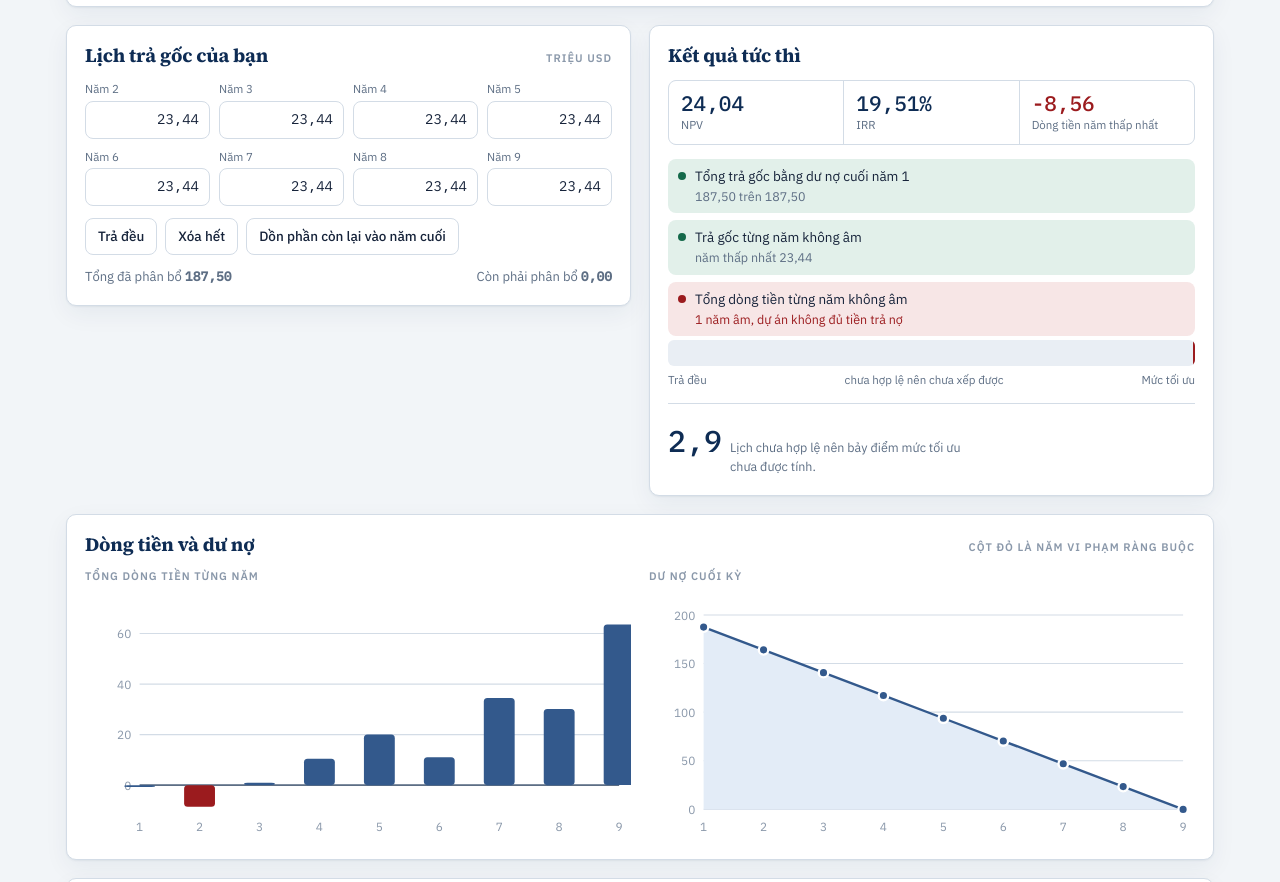
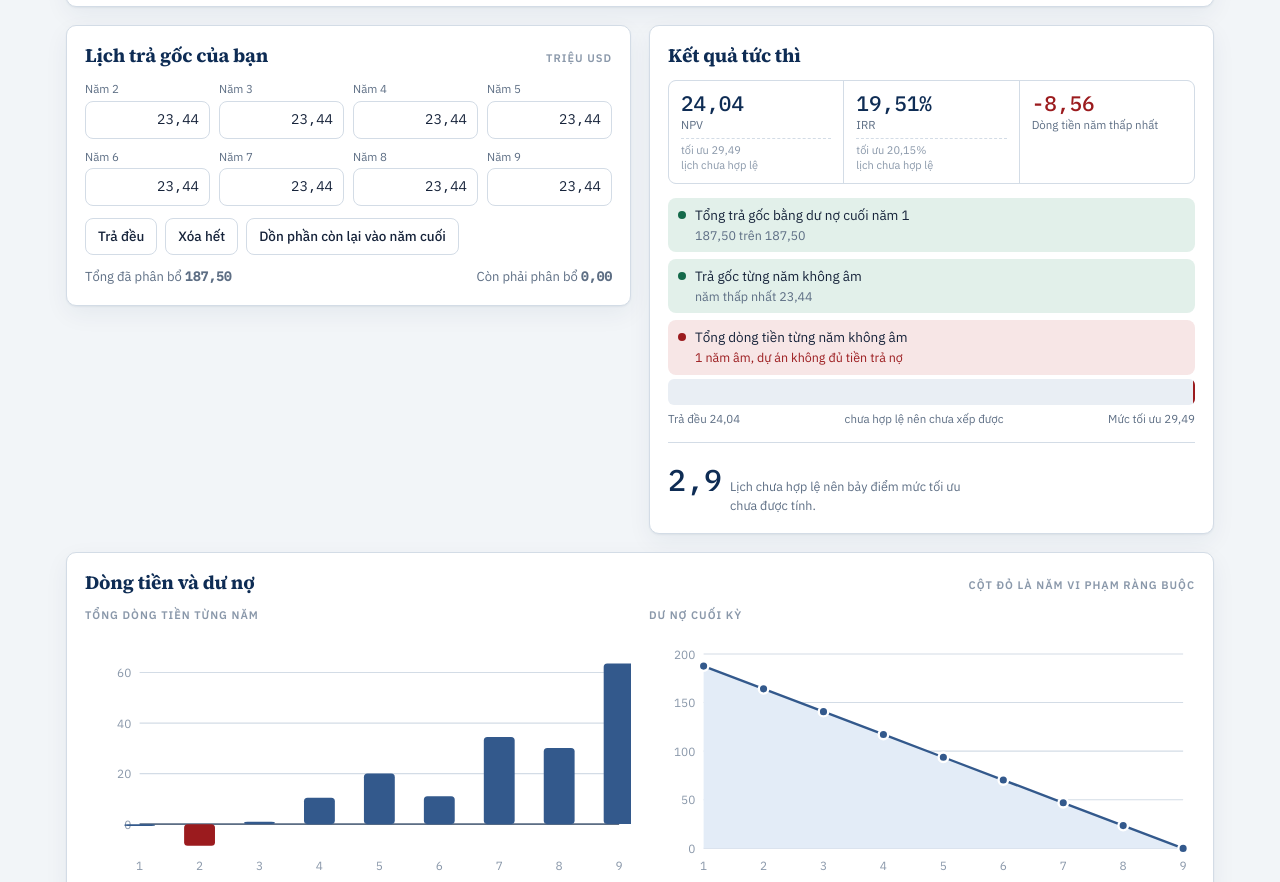
Before and after one commit to dongkien/kte311, a plain HTML site: page index.html in a window 1280 px wide. Shown: the part 1435-2317 px from the top of the page. Drawn offline with Linux system fonts and the light colour scheme.

Commit message:
Hiện mức NPV và IRR tối ưu, thêm khung head cho bản phát hành
Hai ô kết quả nay mang thêm mức tối ưu và khoảng cách còn lại, hai đầu
thanh đo hiện số thay vì chữ.

Bản phát hành được bọc <!doctype html> và <head> có thẻ viewport. Khung
trang viết theo chuẩn nền tảng artifact nên tự nó không có <head>; thiếu
thẻ viewport thì điện thoại dùng khung nhìn mặc định 980px.

Co-Authored-By: Claude Opus 5 (1M context) <noreply@anthropic.com>

```diff
--- a/index.html
+++ b/index.html
@@ -1,3 +1,16 @@
+<!doctype html>
+<html lang="vi">
+<head>
+<meta charset="utf-8">
+<meta name="viewport" content="width=device-width, initial-scale=1, viewport-fit=cover">
+<style>
+:root{color-scheme:light dark;padding-top:env(safe-area-inset-top,0px);padding-bottom:env(safe-area-inset-bottom,0px)}
+body{margin:0}
+img{max-width:100%}
+[hidden]{display:none!important}
+</style>
+</head>
+<body>
 <title>Lịch trả nợ KTE311</title>
 <link rel="preconnect" href="https://fonts.googleapis.com">
 <link rel="preconnect" href="https://fonts.gstatic.com" crossorigin>
@@ -118,6 +131,9 @@ button.pri:hover{filter:brightness(1.08);color:#fff}
 .kpi .v{font-family:"IBM Plex Mono",monospace;font-variant-numeric:tabular-nums;
   font-size:21px;font-weight:500;color:var(--navy);line-height:1.2}
 .kpi .d{font-size:11.5px;color:var(--muted)}
+.kpi .tgt{font-size:11px;color:var(--faint);margin-top:4px;padding-top:4px;
+  border-top:1px dashed var(--line);line-height:1.35}
+.kpi .tgt b{color:var(--ok)}
 .gauge{margin-top:4px}
 .track{position:relative;height:26px;background:var(--sunken);border-radius:6px;overflow:hidden}
 .fill{position:absolute;inset:0 auto 0 0;background:var(--accent);opacity:.85}
@@ -213,8 +229,9 @@ select:focus-visible{outline:2px solid var(--accent);outline-offset:2px}
         <li>Bấm <b>Trả đều</b> để thấy phương án hiển nhiên nhất, rồi nhìn ba đèn ràng buộc bên phải.
             Nhiều khả năng có một năm dòng tiền âm, nghĩa là lịch đó không chạy được.</li>
         <li>Sửa các ô trả gốc. Mọi bảng, biểu đồ và chỉ tiêu cập nhật ngay khi bạn gõ.</li>
-        <li>Thanh đo cho biết bạn đang ở đâu trên quãng đường từ phương án trả đều tới mức tối ưu.
-            Điểm chỉ được tính khi cả ba ràng buộc đều xanh.</li>
+        <li>Mức tối ưu hiện sẵn ngay dưới ô NPV và ô IRR, kèm khoảng cách còn lại, nên bạn luôn biết
+            mình còn cách đích bao xa. Thanh đo cho biết bạn đang ở đâu trên quãng đường từ phương án
+            trả đều tới mức đó. Điểm chỉ được tính khi cả ba ràng buộc đều xanh.</li>
         <li>Xong phần tất định thì xuống mục <b>Doanh thu không chắc chắn</b>, chọn một dạng phân phối
             để xem lịch của bạn chịu được cú sốc doanh thu tới đâu.</li>
         <li>Bí thì mở gợi ý ở cuối trang, mở theo thứ tự, đừng mở gợi ý 3 trước.</li>
@@ -239,14 +256,14 @@ select:focus-visible{outline:2px solid var(--accent);outline-offset:2px}
     <section class="panel">
       <div class="ph"><h2>Kết quả tức thì</h2></div>
       <div class="kpis">
-        <div class="kpi"><div class="v" id="knpv">0</div><div class="d">NPV</div></div>
-        <div class="kpi"><div class="v" id="kirr">0</div><div class="d">IRR</div></div>
+        <div class="kpi"><div class="v" id="knpv">0</div><div class="d">NPV</div><div class="tgt" id="tnpv"></div></div>
+        <div class="kpi"><div class="v" id="kirr">0</div><div class="d">IRR</div><div class="tgt" id="tirr"></div></div>
         <div class="kpi"><div class="v" id="kmin">0</div><div class="d">Dòng tiền năm thấp nhất</div></div>
       </div>
       <ul class="checks" id="checks"></ul>
       <div class="gauge">
         <div class="track"><div class="fill" id="fill" style="width:0"></div><div class="tick" id="tick" style="left:0"></div></div>
-        <div class="gl"><span>Trả đều</span><span id="glmid"></span><span>Mức tối ưu</span></div>
+        <div class="gl"><span id="gllo">Trả đều</span><span id="glmid"></span><span id="glhi" style="text-align:right">Mức tối ưu</span></div>
       </div>
       <div class="score"><div class="v" id="score">0,0</div>
         <div class="m" id="scoremsg">Điểm luyện tập, thang 10.</div></div>
@@ -612,6 +629,18 @@ function render(){
   document.getElementById("glmid").textContent = feasible
     ? `bạn đang ở ${Math.round(frac*100)}% quãng đường`
     : "chưa hợp lệ nên chưa xếp được";
+  document.getElementById("gllo").textContent = `Trả đều ${f2(lo)}`;
+  document.getElementById("glhi").textContent = `Mức tối ưu ${f2(hi)}`;
+  const reached = feasible && frac >= 0.999;
+  document.getElementById("tnpv").innerHTML = reached
+    ? `<b>đã chạm mức tối ưu ${f2(hi)}</b>`
+    : feasible ? `tối ưu ${f2(hi)}<br>còn cách ${f2(hi-v)}`
+               : `tối ưu ${f2(hi)}<br>lịch chưa hợp lệ`;
+  const io_ = DE.irrOpt;
+  document.getElementById("tirr").innerHTML = reached
+    ? `<b>đã chạm mức tối ưu ${pct(io_)}</b>`
+    : feasible ? `tối ưu ${pct(io_)}<br>còn cách ${fmt((io_-ir)*100,2)} điểm phần trăm`
+               : `tối ưu ${pct(io_)}<br>lịch chưa hợp lệ`;
 
   let sc = 0;
   sc += okSum ? 1 : 0;
@@ -938,3 +967,6 @@ const last = store.get("kte311:msv");
 if(last){ document.getElementById("msv").value = last; pick(); }
 else loadDe(BANK.demo, "Đề mẫu trên lớp", "Nhập mã sinh viên ở trên để nhận đề riêng");
 </script>
+
+</body>
+</html>
```
Also changed, not shown: 1 other file.
